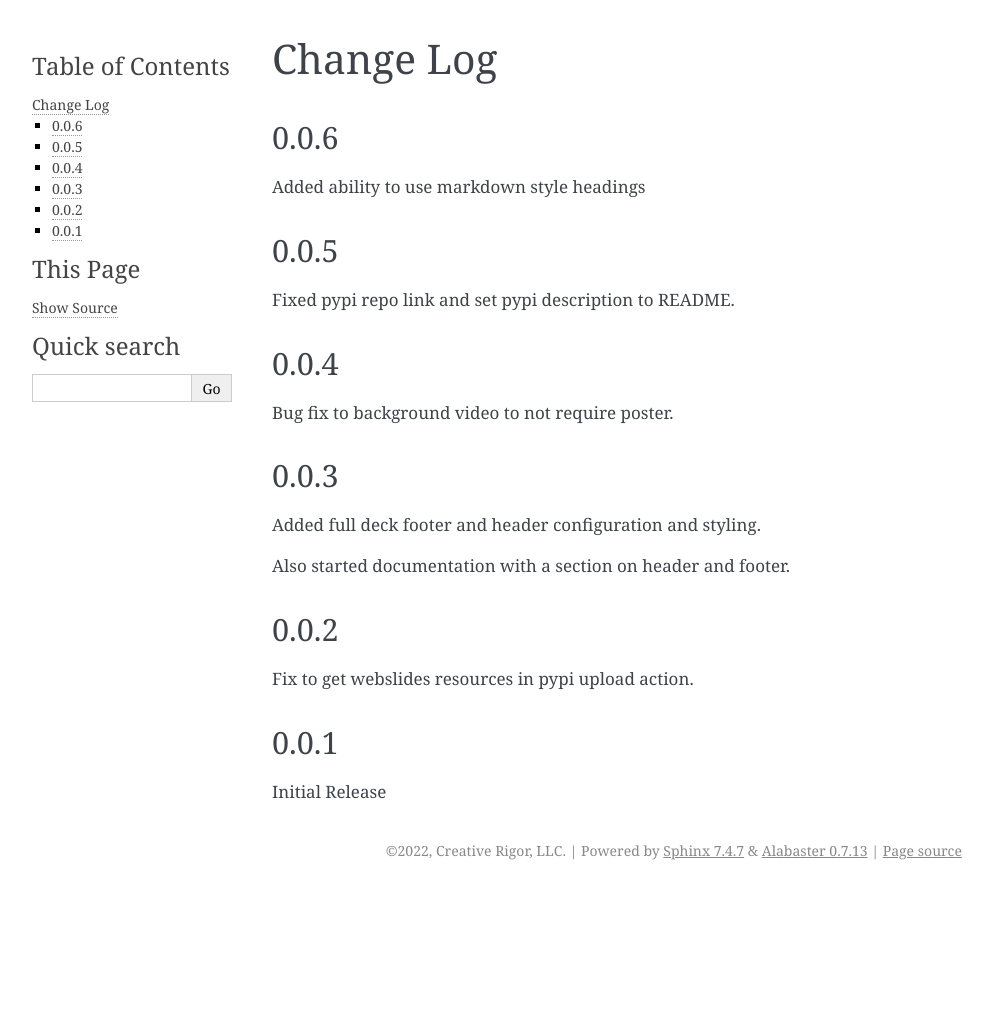
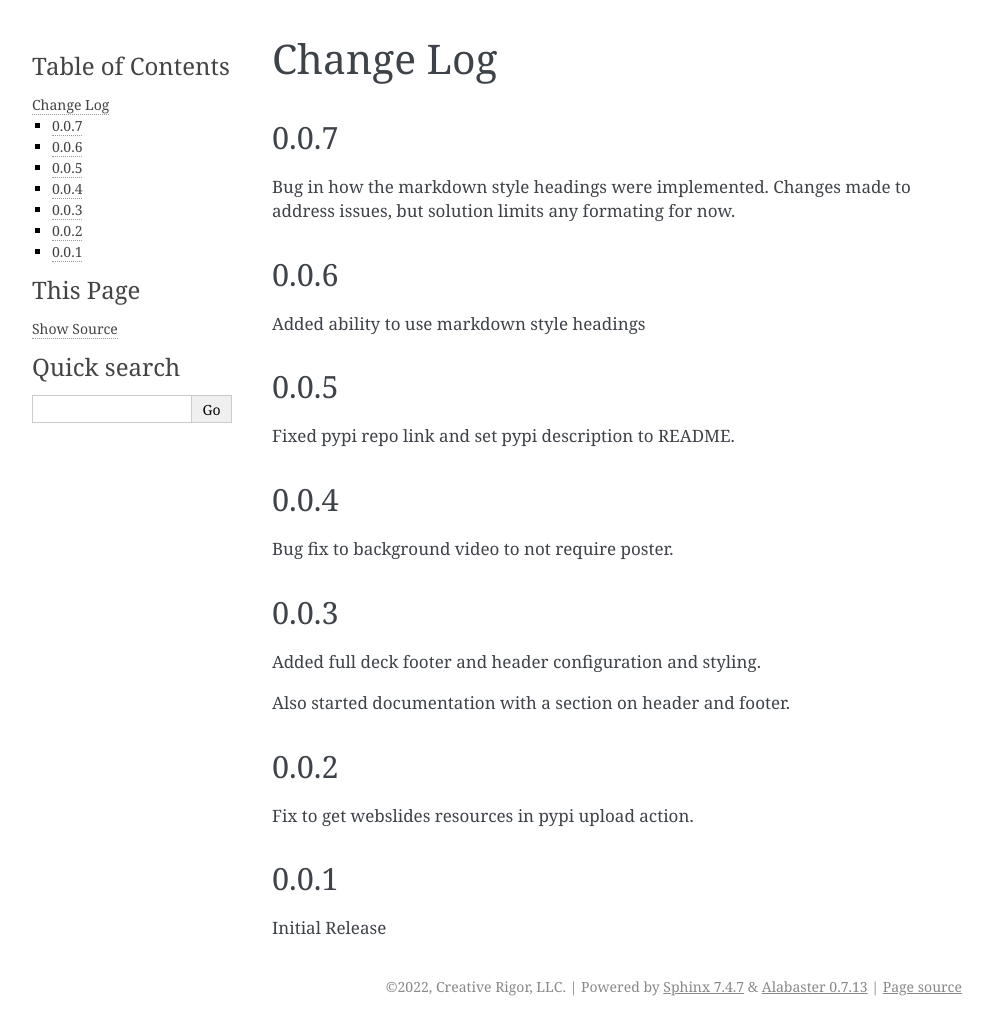
Before and after one commit to engineerslifeforme/webslides-extension, a Sphinx documentation site: the page built from docs/change_log.rst, in a window 1280 px wide. Shown: the whole page, without its empty margins (148-1141 px from the left). Built offline with Sphinx 7.4.7, drawn with Linux system fonts in a browser that asks for light colours; before the commit the page ends 900 px from its top, so only the background shows below that.

Commit message:
Fix for bug in markdown style headings

```diff
--- a/docs/change_log.rst
+++ b/docs/change_log.rst
@@ -1,6 +1,13 @@
 ===================
 Change Log
 ===================
+
+0.0.7
+=====
+
+Bug in how the markdown style headings were implemented.
+Changes made to address issues, but solution limits any formating
+for now.
 
 0.0.6
 =====
--- a/setup.py
+++ b/setup.py
@@ -23,7 +23,7 @@ with open(path.join(here, 'requirements.txt'), 'r', encoding='utf-8') as f:
 setup(
     name='sphinx-webslides-builder',
 
-    version='0.0.6',
+    version='0.0.7',
 
     description='sphinx builder that outputs webslides',
 
```
Also changed, not shown: 1 other file.
